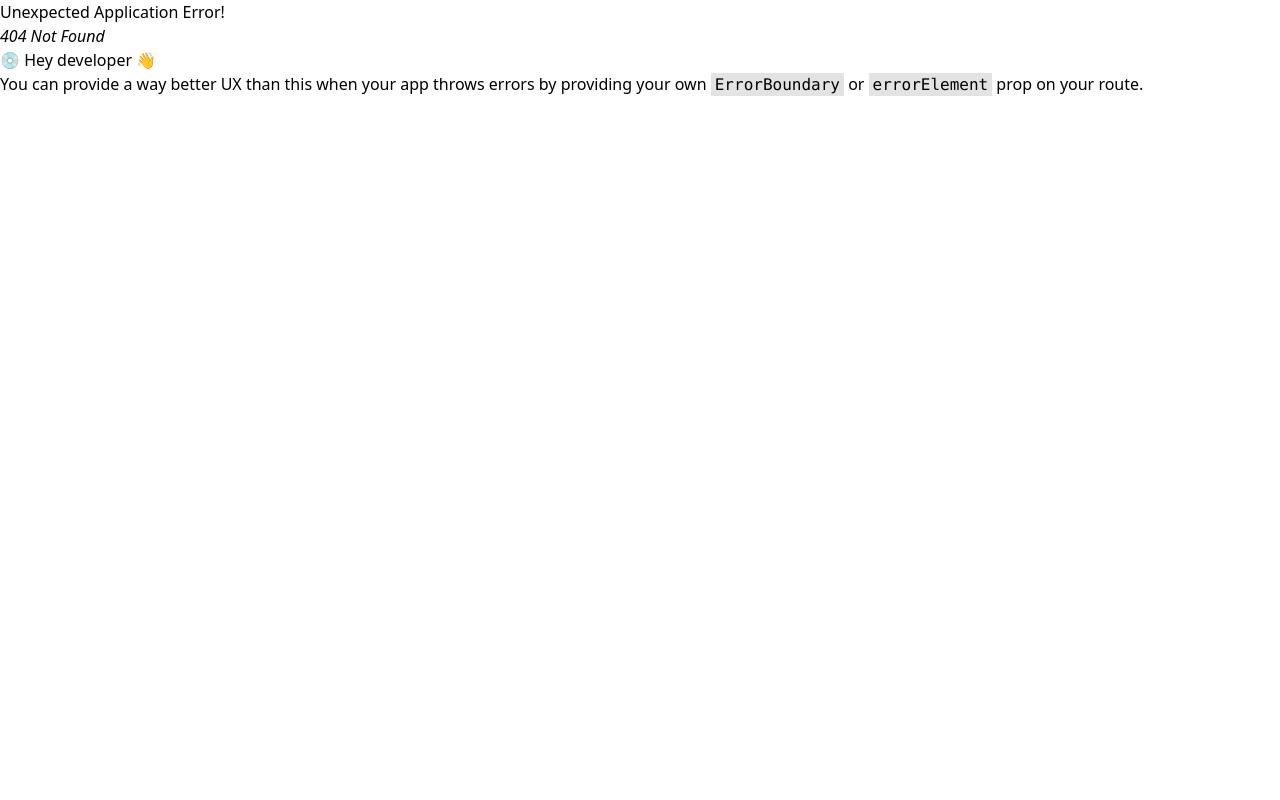
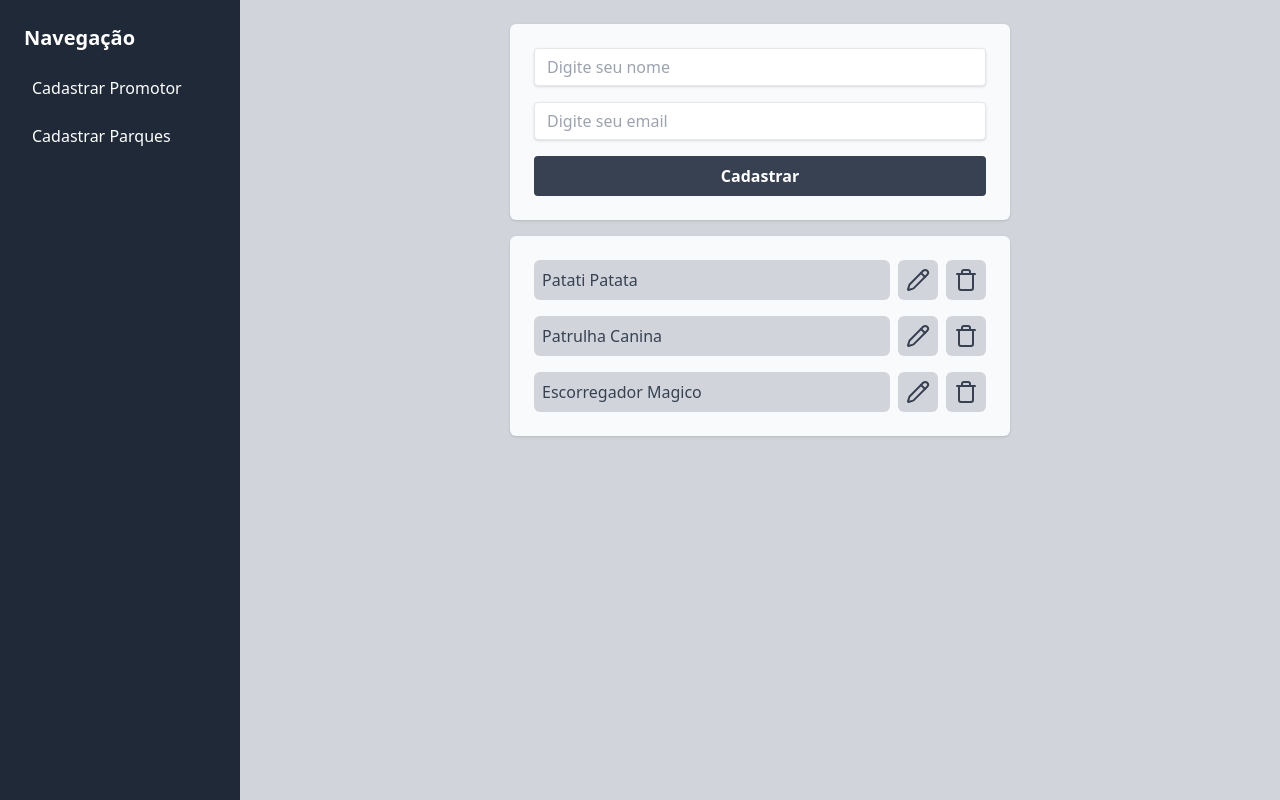
Before and after one commit to PedroGhost007/meu-primeiro-projeto-rest, a React (Vite) app: page /parque in a window 1280 px wide. Before the commit this address had no page. Built offline with nearby package versions, Linux system fonts and the light colour scheme.

Commit message:
Criado a funcionalidade de edição na pagina parque

```diff
--- a/src/App.jsx
+++ b/src/App.jsx
@@ -2,6 +2,7 @@ import { useState } from "react";
 import FormPromotor from "./components/formPromotor";
 import Promotor from "./components/promotor";
 import { v4 as uuidv4 } from "uuid";
+import { useNavigate } from "react-router-dom";
 
 function App() {
   const [promotor, setPromotor] = useState([
@@ -24,6 +25,8 @@ function App() {
       isCompleted: false,
     },
   ]);
+
+  const navigate = useNavigate();
 
   function onCLickSetCompleted(IDpromotor) {
     const promotorSelecionado = promotor.map((promotor) => {
@@ -71,17 +74,14 @@ function App() {
         <h2 className="text-xl font-bold mb-4">Navegação</h2>
         <nav className="space-y-2">
           <a href="#home" className="block p-2 rounded hover:bg-gray-700">
-            🏠 Início
+            Início
           </a>
-          <a href="#sobre" className="block p-2 rounded hover:bg-gray-700">
-            📌 Sobre
-          </a>
-          <a href="#servicos" className="block p-2 rounded hover:bg-gray-700">
-            💼 Serviços
-          </a>
-          <a href="#contato" className="block p-2 rounded hover:bg-gray-700">
-            📞 Contato
-          </a>
+          <button
+            onClick={() => navigate("/parque")}
+            className="block p-2 rounded hover:bg-gray-700"
+          >
+            Cadastrar Parques
+          </button>
         </nav>
       </div>
 
--- /dev/null
+++ b/src/components/formParque.jsx
@@ -0,0 +1,40 @@
+import { useState } from "react";
+
+function FormParque(props) {
+  const [nome, setNome] = useState("");
+  const [email, setEmail] = useState("");
+
+  return (
+    <div className="space-y-4 bg-slate-50 rounded-md p-6 shadow flex flex-col">
+      <input
+        className="shadow appearance-none border rounded w-full py-2 px-3 text-gray-700 leading-tight focus:outline-none focus:shadow-outline"
+        type="text"
+        value={nome}
+        onChange={(event) => setNome(event.target.value)}
+        placeholder="Digite seu nome"
+      />
+      <input
+        className="shadow appearance-none border rounded w-full py-2 px-3 text-gray-700 leading-tight focus:outline-none focus:shadow-outline"
+        type="email"
+        value={email}
+        onChange={(event) => setEmail(event.target.value)}
+        placeholder="Digite seu email"
+      />
+      <button
+        onClick={() => {
+          if (!nome.trim() || !email.trim()) {
+            return alert("Preencha todos os campos");
+          }
+          props.onCLickAddParque(nome, email);
+          setEmail("");
+          setNome("");
+        }}
+        className="bg-gray-700 hover:bg-gray-900 text-white font-bold py-2 px-4 rounded focus:outline-none focus:shadow-outline w-full"
+      >
+        Cadastrar
+      </button>
+    </div>
+  );
+}
+
+export default FormParque;
--- a/src/components/loginForm.jsx
+++ b/src/components/loginForm.jsx
@@ -1,6 +1,10 @@
+import { useNavigate } from "react-router-dom";
+
 function LoginForm() {
+  const navigate = useNavigate();
   return (
-    <div className="w-full max-w-xs">
+    <div className="w-screen h-screen flex items-center justify-center p-6">
+      <div className="w-[500px] space-y-4">
         <form className="bg-white shadow-md rounded px-8 pt-6 pb-8 mb-4">
           <div className="mb-4">
             <label
@@ -19,15 +23,20 @@ function LoginForm() {
             <label
               htmlFor="senha"
               className="block text-gray-700 text-sm font-bold mb-2"
-          ></label>
+            >
+              Senha
+            </label>
             <input
               type="password"
               id="senha"
-            className="shadow appearance-none border border-red-500 rounded w-full py-2 px-3 text-gray-700 mb-3 leading-tight focus:outline-none focus:shadow-outline"
+              className="shadow appearance-none border rounded w-full py-2 px-3 text-gray-700 mb-3 leading-tight focus:outline-none focus:shadow-outline"
             />
           </div>
           <div className="flex items-center justify-between">
-          <button className="bg-blue-500 hover:bg-blue-700 text-white font-bold py-2 px-4 rounded focus:outline-none focus:shadow-outline">
+            <button
+              onClick={() => navigate("/home")}
+              className="bg-gray-700 hover:bg-gray-900 text-white font-bold py-2 px-4 rounded focus:outline-none focus:shadow-outline w-full"
+            >
               Entrar
             </button>
           </div>
@@ -36,6 +45,7 @@ function LoginForm() {
           &copy;2025 Pedro. All rights reserved.
         </p>
       </div>
+    </div>
   );
 }
 
--- /dev/null
+++ b/src/components/parque.jsx
@@ -0,0 +1,30 @@
+import { PencilIcon, TrashIcon } from "lucide-react";
+
+function Parque(props) {
+  return (
+    <ul className="bg-slate-50 rounded-md p-6 shadow space-y-4">
+      {props.parque.map((item) => (
+        <li key={item.id} className="flex gap-2">
+          <h3
+            className={`bg-gray-300 p-2 flex items-center gap-2 rounded-md w-full text-left text-gray-700`}
+          >
+            {item.nome}
+          </h3>
+          <button
+            onClick={() => {
+              props.onClickEdit(item.id);
+            }}
+            className="bg-gray-300 p-2 rounded-md text-gray-700"
+          >
+            <PencilIcon />
+          </button>
+          <button className="bg-gray-300 p-2 rounded-md text-gray-700">
+            <TrashIcon />
+          </button>
+        </li>
+      ))}
+    </ul>
+  );
+}
+
+export default Parque;
--- /dev/null
+++ b/src/pages/parquePage.jsx
@@ -0,0 +1,152 @@
+import { useState } from "react";
+import FormParque from "../components/formParque";
+import Parque from "../components/parque";
+import { v4 as uuidv4 } from "uuid";
+import { useNavigate } from "react-router-dom";
+
+function ParquePage() {
+  const [parque, setParque] = useState([
+    {
+      id: 1,
+      nome: "Patati Patata",
+      cidade: "Uberlândia",
+      isEditing: false,
+    },
+    {
+      id: 2,
+      nome: "Patrulha Canina",
+      cidade: "Uberlândia",
+      isEditing: false,
+    },
+    {
+      id: 3,
+      nome: "Escorregador Magico",
+      cidade: "São Paulo",
+      isEditing: false,
+    },
+  ]);
+
+  const navigate = useNavigate();
+  const [nomeEditado, setNomeEditado] = useState("");
+  const [cidadeEditado, setCidadeEditado] = useState("");
+
+  function onCLickAddParque(nome, cidade) {
+    const newParque = {
+      id: uuidv4(),
+      nome,
+      cidade,
+    };
+    setParque([...parque, newParque]);
+  }
+
+  function onClickEdit(IDparque) {
+    const parqueSelecionado = parque.find((item) => item.id === IDparque);
+    if (parqueSelecionado) {
+      setNomeEditado(parqueSelecionado.nome);
+      setCidadeEditado(parqueSelecionado.cidade);
+    }
+
+    setParque((parquesAnteriores) =>
+      parquesAnteriores.map((parque) =>
+        //O perador ternario "?" funciona da seguinte maneira. Caso a condição seja verdadeira ele executa a primeira parte depois do ?
+        //Caso a condição seja falsa a segunda ação é executada (após os ":")
+        parque.id === IDparque
+          ? { ...parque, isEditing: !parque.isEditing }
+          : parque
+      )
+    );
+  }
+
+  function onClickSaveEdit(IDparque, novoNome, novaCidade) {
+    const newParque = parque.map((parque) => {
+      if (parque.id === IDparque) {
+        return {
+          ...parque,
+          isEditing: !parque.isEditing,
+          nome: novoNome,
+          cidade: novaCidade,
+        };
+      }
+      return parque;
+    });
+    setParque(newParque);
+  }
+
+  return (
+    <div className="bg-gray-300 flex h-screen">
+      {/* Sidebar flexível */}
+      <div className="w-60 bg-gray-800 text-white h-full p-6 hidden md:block">
+        <h2 className="text-xl font-bold mb-4">Navegação</h2>
+        <nav className="space-y-2">
+          <button
+            onClick={() => navigate("/promotor")}
+            className="block p-2 rounded hover:bg-gray-700"
+          >
+            Cadastrar Promotor
+          </button>
+          <button
+            onClick={() => navigate("/parque")}
+            className="block p-2 rounded hover:bg-gray-700"
+          >
+            Cadastrar Parques
+          </button>
+        </nav>
+      </div>
+
+      {/* Conteúdo principal centralizado */}
+      <div className="flex flex-1  justify-center p-6">
+        <div className="w-[500px] space-y-4">
+          <FormParque onCLickAddParque={onCLickAddParque} />
+          <Parque parque={parque} onClickEdit={onClickEdit} />
+          {parque.map(
+            (item) =>
+              item.isEditing && (
+                <div
+                  key={item.id}
+                  className="fixed inset-0 flex items-center justify-center bg-black bg-opacity-50"
+                >
+                  <div className="bg-white p-6 rounded shadow-lg w-96 space-y-4">
+                    <h2 className=" text-gray-700 font-bold text-center">
+                      Editar valor
+                    </h2>
+                    <input
+                      className="shadow appearance-none border rounded w-full py-2 px-3 text-gray-700 leading-tight focus:outline-none focus:shadow-outline"
+                      type="text"
+                      value={nomeEditado}
+                      onChange={(event) => setNomeEditado(event.target.value)}
+                      placeholder="Digite seu nome"
+                    />
+                    <input
+                      className="shadow appearance-none border rounded w-full py-2 px-3 text-gray-700 leading-tight focus:outline-none focus:shadow-outline"
+                      type="text"
+                      value={cidadeEditado}
+                      onChange={(event) => setCidadeEditado(event.target.value)}
+                      placeholder="Digite seu nome"
+                    />
+                    <div className="flex gap-2">
+                      <button
+                        className="bg-gray-700 hover:bg-gray-900 text-white font-bold py-2 px-4 rounded focus:outline-none focus:shadow-outline w-full"
+                        onClick={() =>
+                          onClickSaveEdit(item.id, nomeEditado, cidadeEditado)
+                        }
+                      >
+                        Salvar
+                      </button>
+                      <button
+                        className="bg-gray-400 hover:bg-gray-900 text-white font-bold py-2 px-4 rounded focus:outline-none focus:shadow-outline"
+                        onClick={() => onClickEdit(item.id)}
+                      >
+                        Fechar
+                      </button>
+                    </div>
+                  </div>
+                </div>
+              )
+          )}
+        </div>
+      </div>
+    </div>
+  );
+}
+
+export default ParquePage;
```
Also changed, not shown: src/main.jsx (+9 -3 lines). Lines whose indentation alone changed are shown as unchanged.
